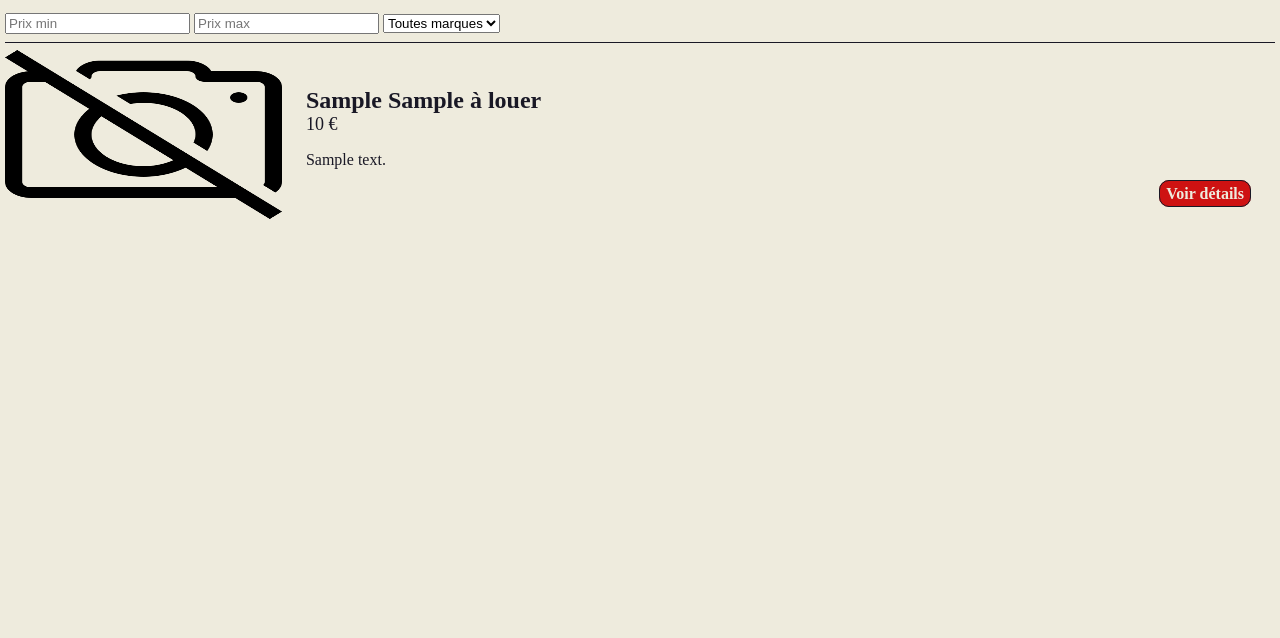
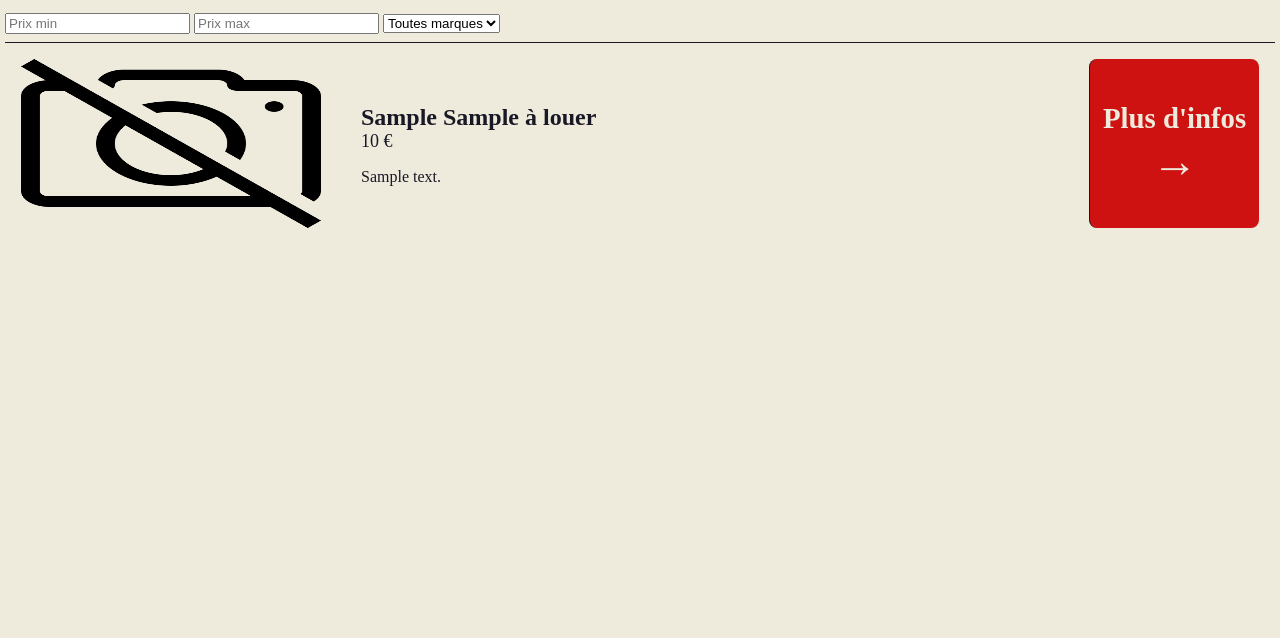
Before and after one commit to PatouneWasTaken/M-Motors, a PHP site: page / in a window 1280 px wide. Shown: the part 60-698 px from the top of the page. Run offline with PHP 8.4, Linux system fonts and the light colour scheme; tables that the repository leaves empty or names only in its code hold one stand-in row (values such as "Sample post").

Commit message:
upgrade cards catalogue

```diff
--- a/public/styles/style.css
+++ b/public/styles/style.css
@@ -119,10 +119,12 @@ main {
 .card img {
 	width: 300px;
 	height: 169px;
+	flex-shrink: 0;
+	margin: 16px;
 }
 
 .card-content {
-	width: 80vw;
+	width: 65vw;
 	padding: 24px;
 }
 
@@ -135,18 +137,39 @@ main {
 	font-size: large;
 }
 
-.details-line {
-	display: block;
-	width: 100%;
-	text-align: end;
+.card-cta {
+	width: 169px;
+	height: 169px;
+	flex-shrink: 0;
+	margin: 16px;
+	display: flex;
+	flex-direction: column;
+	align-items: center;
+	justify-content: center;
+	gap: 4px;
+	text-align: center;
+	color: #EEEBDD !important;
+	font-weight: bold;
+	font-size: 1.8rem;
+	background-color: #CE1212;
+	border-left: 1px solid #191825;
+	border-radius: 8px;
+	text-decoration: none;
 }
-.details-btn {
+
+.card-cta .arrow {
+	font-size: 1.6em;
+	line-height: 1;
+}
+.btn-primary {
+	display: inline-block;
 	color: #EEEBDD !important;
 	font-weight: bold;
 	border: 1px solid #191825;
 	border-radius: 10px;
 	background-color: #CE1212;
-	padding: 4px 6px;
+	padding: 6px 12px;
+	text-decoration: none;
 }
 
 /* ANIMATIONS */
@@ -198,6 +221,10 @@ main {
 
 .detail-info {
   flex: 1 1 280px;
+}
+
+.vehicle-detail .btn {
+  font-weight: bold;
 }
 
 /* LISTE ADMIN VÉHICULES */
--- a/views/components/vehicles-list.php
+++ b/views/components/vehicles-list.php
@@ -37,13 +37,13 @@
                     <?= e(preview($vehicle['description'] ?? '')) ?>
                 </p>
 
-				<span class="details-line">
-                	<a class="details-btn" href="/M-Motors/public/index.php?page=vehicle&id=<?= (int)$vehicle['id'] ?>">
-                    	Voir détails
-                	</a>
-				</span>
+            </div>
 
-            </div>
+            <a class="card-cta" href="/M-Motors/public/index.php?page=vehicle&id=<?= (int)$vehicle['id'] ?>">
+                <span>Plus d'infos</span>
+                <span class="arrow">→</span>
+            </a>
+
         </article>
 
         <?php endforeach; ?>
```
Also changed, not shown: views/vehicles-detail-V.php (+5 -5 lines).
